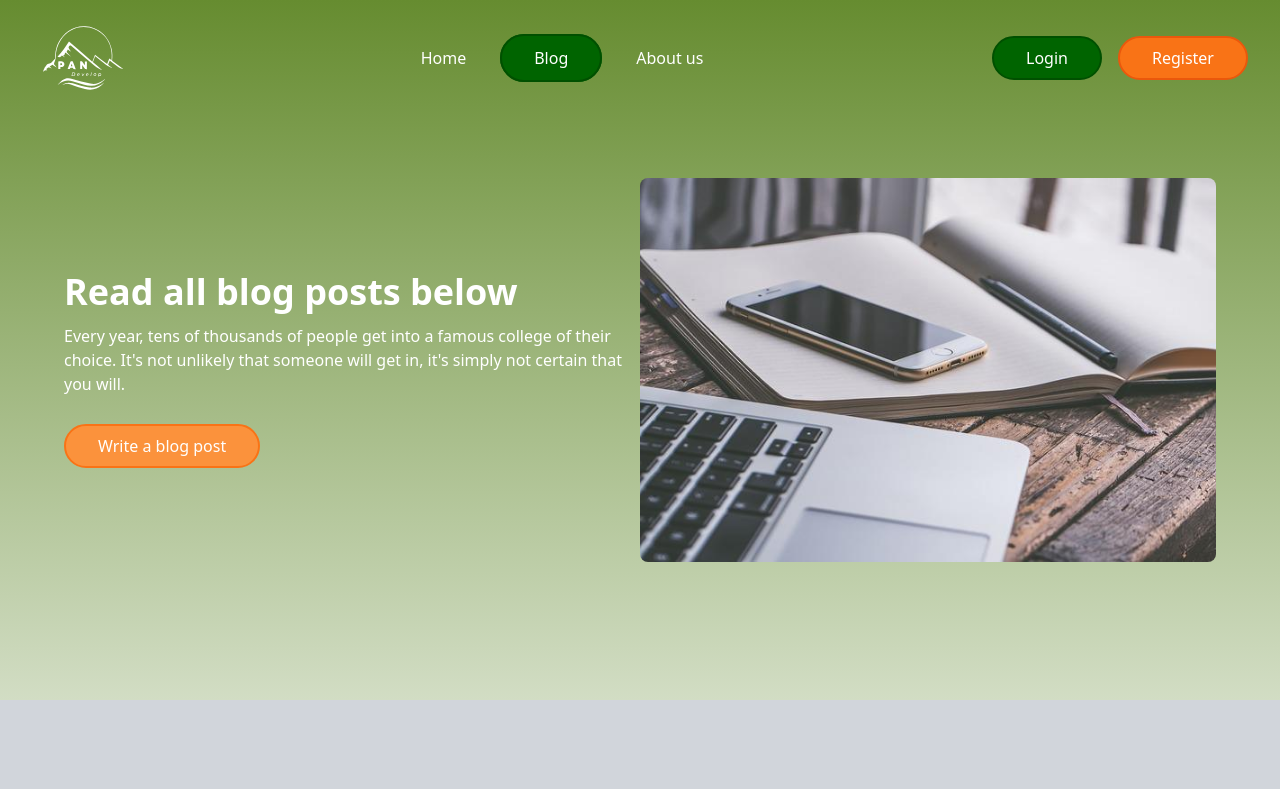
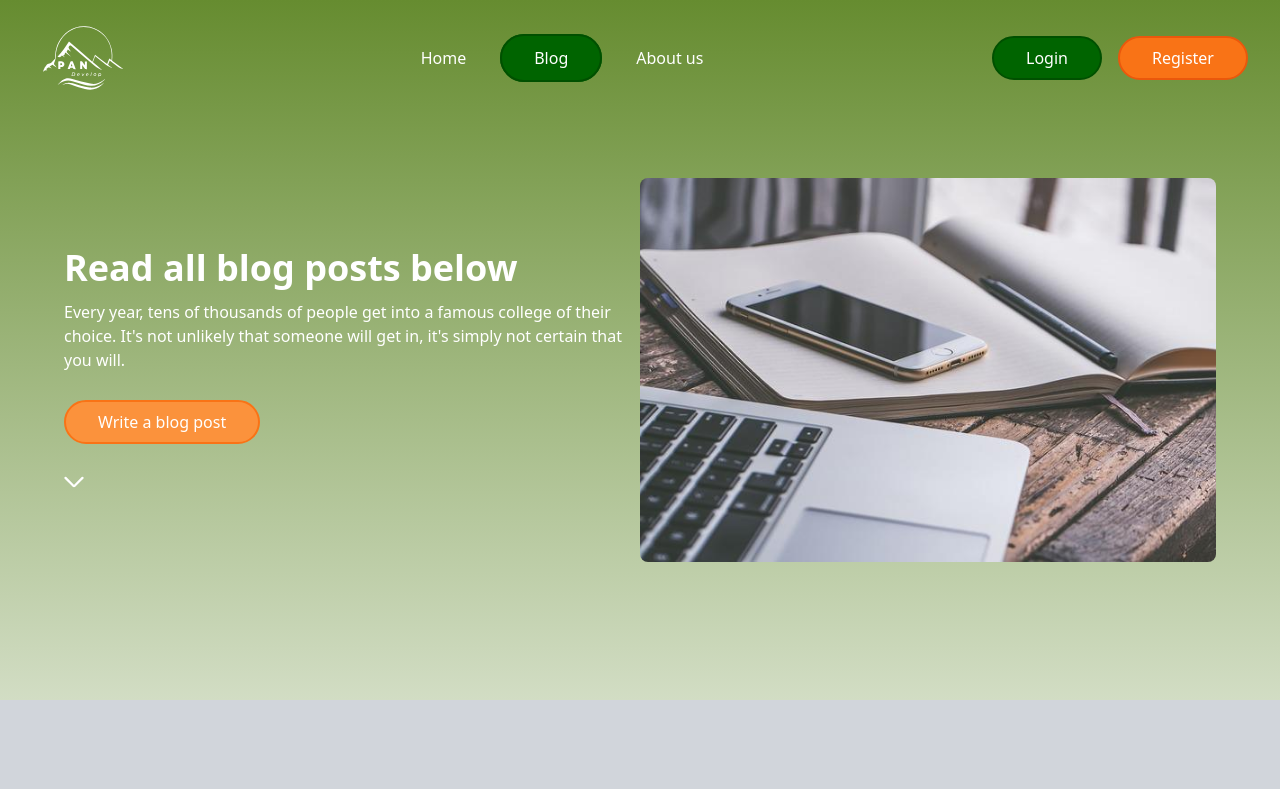
Before and after one commit to PetyaFerreiraDeveloper/daily-journal, a React (Create React App) app in the folder client/: page /blog in a window 1280 px wide. Shown: the top 789 px of the page. Built offline with nearby package versions, Linux system fonts and the light colour scheme; no server answers.

Commit message:
add scroll down ref

```diff
--- a/client/src/components/About.js
+++ b/client/src/components/About.js
@@ -1,4 +1,4 @@
-import React from 'react';
+import React, { useRef } from 'react';
 
 import Hero from './Hero';
 import ArticleImage from './common/ArticleImage';
@@ -7,6 +7,8 @@ import hero from '../assets/hero.jpg';
 import safe from '../assets/safe.jpg'
 
 const About = () => {
+  const aboutSection = useRef(null);
+
   return (
     <div>
         <Hero
@@ -19,6 +21,8 @@ const About = () => {
           imageUrl={hero}
           className={"bg-heroGreen text-white"}
           imageAlt={"laptop, computer and notebook with a pen on top of a desk"}
+          first={aboutSection}
+
         />
         <ArticleImage
           articleTitle={"We are all about providing safe space for you"}
@@ -31,6 +35,8 @@ const About = () => {
           navigateTo={'/register'}
           buttonColor={'bg-dark-green border-darker-green md:self-start'}
           className="md:flex-row"
+          aboutSection={aboutSection}
+
         />
     </div>
   )
--- a/client/src/components/Hero.js
+++ b/client/src/components/Hero.js
@@ -1,10 +1,30 @@
+
 import Button from "./common/Button";
+import ArrowDownIcon from "../components/svg/ArrowDownIcon";
 
 const Hero = (props) => {
-  const { articleTitle, description, label, imageUrl, imageAlt, navigateTo, className} =
-    props;
+  const {
+    articleTitle,
+    description,
+    label,
+    imageUrl,
+    imageAlt,
+    navigateTo,
+    className,
+    first
+  } = props;
+
+  const scrollDown = () => {
+    window.scrollTo({
+      top: first.current.offsetTop,
+      behavior: "smooth",
+    });
+  };
+
   return (
-    <section className={`flex flex-col gap-y-20 md:gap-y-24 lg:gap-y-0 -mt-[80px] md:-mt-[116px] h-screen -mx-[32px] lg:-mx-[96px] md:h-[700px] 2xl:-mx-[128px] px-8 md:px-16 2xl:px-32 justify-center items-center xs:pb-10 pb-20 relative ${className}`}>
+    <section
+      className={`flex flex-col gap-y-20 md:gap-y-24 lg:gap-y-0 -mt-[80px] md:-mt-[116px] h-screen -mx-[32px] lg:-mx-[96px] md:h-[700px] 2xl:-mx-[128px] px-8 md:px-16 2xl:px-32 justify-center items-center xs:pb-10 pb-20 relative ${className}`}
+    >
       <div className="flex flex-col items-center xxs:gap-y-3 gap-y-10 pt-20 md:grid md:grid-cols-2 relative">
         <h1 className="text-center text-4xl font-bold md:self-end md:text-left">
           {articleTitle}
@@ -14,14 +34,16 @@ const Hero = (props) => {
           <img src={imageUrl} alt={imageAlt} className="rounded-lg" />
         </div>
         <div className="flex flex-col items-center justify-center md:items-start md:self-start gap-y-7">
-          <p className="text-center md:text-left">
-            {description}
-          </p>
+          <p className="text-center md:text-left">{description}</p>
           <Button
             label={label}
             nav={navigateTo}
-            className={'bg-orange-400 border-orange-500'}
+            className={"bg-orange-400 border-orange-500"}
           />
+          <div onClick={scrollDown}>
+
+          <ArrowDownIcon  />
+          </div>
         </div>
       </div>
     </section>
--- a/client/src/components/blog/Blog.js
+++ b/client/src/components/blog/Blog.js
@@ -1,4 +1,4 @@
-import React, {useContext} from 'react';
+import React, {useContext, useRef} from 'react';
 
 import { AuthContext } from '../../contexts/AuthContext';
 
@@ -8,6 +8,8 @@ import hero from '../../assets/hero.jpg'
 
 const Blog = () => {
   const { user } = useContext(AuthContext);
+  const blogSection = useRef(null);
+
 
   return (
     <div>
@@ -21,8 +23,10 @@ const Blog = () => {
           imageUrl={hero}
           className={"bg-heroGreen text-white"}
           imageAlt={"laptop, computer and notebook with a pen on top of a desk"}
+          first={blogSection}
+
         />
-        <BlogList />
+        <BlogList blogSection={blogSection}/>
 
     </div>
   )
--- a/client/src/components/blog/BlogList.js
+++ b/client/src/components/blog/BlogList.js
@@ -5,7 +5,7 @@ import * as journalService from "../../services/journalService";
 import JournalEntry from "../myJournal/JournalEntry";
 import NoEntries from "../common/NoEntries";
 
-const BlogList = () => {
+const BlogList = ({blogSection}) => {
   const [entries, setEntries] = useState([]);
 
   useEffect(() => {
@@ -15,7 +15,7 @@ const BlogList = () => {
   }, []);
 
   return (
-    <section className="flex flex-col items-center gap-y-10 py-20">
+    <section ref={blogSection} className="flex flex-col items-center gap-y-10 py-20">
       {entries.length > 0
         ? <h2>Latest blog entries</h2>
         : <NoEntries />
--- a/client/src/components/common/Article.js
+++ b/client/src/components/common/Article.js
@@ -2,9 +2,9 @@ import React from "react";
 import Button from "./Button";
 
 const Article = (props) => {
-    const {articleTitle, description, navigateTo, label, className, buttonColor} = props
+    const {articleTitle, description, navigateTo, label, className, buttonColor, homeSection} = props
   return (
-    <article className={`${className} py-20 flex flex-col gap-y-10 items-center -mx-[32px] lg:-mx-[96px] 2xl:-mx-[128px] px-8 md:px-16 2xl:px-32`}>
+    <article ref={homeSection} className={`${className} py-20 flex flex-col gap-y-10 items-center -mx-[32px] lg:-mx-[96px] 2xl:-mx-[128px] px-8 md:px-16 2xl:px-32`}>
       <h2 className="text-3xl">{articleTitle}</h2>
       <p>{description}</p>
       <Button
--- a/client/src/components/common/ArticleImage.js
+++ b/client/src/components/common/ArticleImage.js
@@ -2,10 +2,10 @@ import React from "react";
 import Button from "./Button";
 
 const ArticleImage = (props) => {
-  const { articleTitle, description, label, buttonColor, navigateTo, imageUrl, imageAlt, className } =
+  const { articleTitle, description, label, buttonColor, navigateTo, imageUrl, imageAlt, className, aboutSection } =
     props;
   return (
-    <article
+    <article ref={aboutSection}
       className={`flex flex-col py-24  justify-between items-center gap-y-16 md:gap-x-10  md:place-items-center whitespace-pre-line ${className}`}
     >
       <div className="flex flex-col justify-center items-center gap-y-10 md:w-1/2">
--- a/client/src/components/home/Home.js
+++ b/client/src/components/home/Home.js
@@ -1,4 +1,4 @@
-import React, {useContext} from 'react';
+import React, {useContext, useRef} from 'react';
 
 import { AuthContext } from '../../contexts/AuthContext';
 
@@ -13,6 +13,7 @@ import safe from '../../assets/safe.jpg';
 const Home = () => {
   const { user } = useContext(AuthContext);
 
+  const homeSection = useRef(null);
 
   return (
     <div>
@@ -26,6 +27,7 @@ const Home = () => {
           imageUrl={hero}
           className={"bg-heroGreen text-white"}
           imageAlt={"laptop, computer and notebook with a pen on top of a desk"}
+          first={homeSection}
         />
         <Article
           articleTitle={"Why are you writing?"}
@@ -35,6 +37,7 @@ const Home = () => {
           label={"Get Started Now"}
           navigateTo={user.email ? '/create' : '/register'}
           buttonColor={"bg-dark-green border-darker-green"}
+          homeSection={homeSection}
         />
         <ArticleImage
           articleTitle={"Your information and privacy are safe with us"}
@@ -48,6 +51,7 @@ const Home = () => {
           buttonColor={'bg-orange-500 border-orange-600'}
           className="md:flex-row"
         />
+        {/* <div ref={first}></div> */}
         <ArticleImage
           articleTitle={"Enjoy the freedom and write from anywhere, whenever you feel like it"}
           description={
--- a/client/src/components/myJournal/JournalList.js
+++ b/client/src/components/myJournal/JournalList.js
@@ -5,7 +5,7 @@ import * as journalService from "../../services/journalService";
 import NoEntries from "../common/NoEntries";
 import JournalEntry from "./JournalEntry";
 
-const JournalList = () => {
+const JournalList = ({journal}) => {
   const [entries, setEntries] = useState([]);
   const { user } = useContext(AuthContext);
 
@@ -16,7 +16,7 @@ const JournalList = () => {
   }, [user._id]);
 
   return (
-    <section className="flex flex-col items-center gap-y-10 py-20">
+    <section ref={journal} className="flex flex-col items-center gap-y-10 py-20">
       {entries.length > 0
         ? <h2 className="text-center">See all your journal entries in one place</h2>
         : <NoEntries />
--- a/client/src/components/myJournal/MyJournal.js
+++ b/client/src/components/myJournal/MyJournal.js
@@ -1,4 +1,4 @@
-import React from 'react';
+import React, { useRef } from 'react';
 
 
 import Hero from '../Hero';
@@ -8,6 +8,8 @@ import hero from '../../assets/hero.jpg';
 
 
 const MyJournal = () => {
+  const journal = useRef(null);
+
   return (
     <div>
         <Hero
@@ -20,8 +22,9 @@ const MyJournal = () => {
             imageUrl={hero}
             className={"bg-heroGreen text-white"}
             imageAlt={"laptop, computer and notebook with a pen on top of a desk"}
+            first={journal}
         />
-        <JournalList />
+        <JournalList journal={journal}/>
     </div>
   )
 }
```
